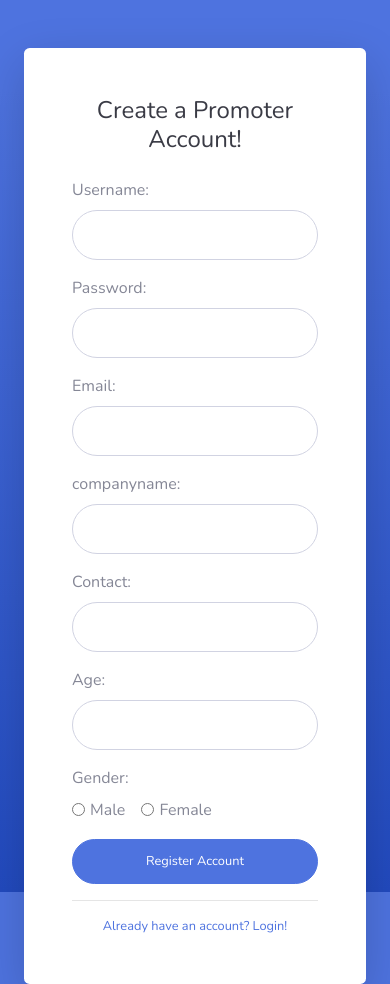
After one commit to 6302800892/Promotions-Management-System-using-Django-MySQL, a Django app: page /promotionapp/promoter/ in a window 390 px wide. The commit adds this page. Run offline with Django 5.2, Linux system fonts and the light colour scheme; some libraries are stand-ins or nearby versions.

Commit message:
Updated login page

```diff
--- a/promotion/promotionapp/urls.py
+++ b/promotion/promotionapp/urls.py
@@ -26,6 +26,7 @@ urlpatterns = [
     path('target_filters/', views.target_filters, name='target_filters'),
     path('editpromotions/<int:promoter_id>/', views.editpromotions, name='editpromotions'),
     path('after_promoter_login/', views.after_promoter_login, name='after_promoter_login'),
+    path('promoter/', views.promoter, name='promoter'),
 
 
 ]
--- a/promotion/promotionapp/views.py
+++ b/promotion/promotionapp/views.py
@@ -332,3 +332,55 @@ def editpromotions(request, promoter_id):
 
 def after_promoter_login(request):
     return render(request, 'after_promoter_login1.html')
+
+def promoter(request):
+    if request.method == "POST":
+        username = request.POST.get('username')
+        password = request.POST.get('password')
+        email = request.POST.get('email')
+        role = request.POST.get('Role')
+        gender = request.POST.get('gender')
+        age = request.POST.get('age')
+        company_name = request.POST.get('companyname')
+        contact = request.POST.get('contact')
+
+        if role == "Admin":
+            is_superuser = True
+            is_staff = True
+        else:
+            is_superuser = False
+            is_staff = False
+        if age and age.isdigit():
+            age = int(age)
+        else:
+            age = None
+        if User.objects.filter(username=username).exists():
+            return render(
+                request,
+                'promoterregistration.html',
+                {'error': 'Username already exists'}
+            )
+        else:
+            user = User.objects.create_user(
+                username=username,
+                password=password,
+                email=email,
+                gender=gender,
+                age=age,
+                is_user=False,
+                companyname=company_name,
+                contact=contact,
+                is_superuser=is_superuser,
+                is_staff=is_staff,
+                is_active=False,
+                first_name="",
+                last_name=""
+            )
+
+            return render(
+                request,
+                'loginpage.html',
+                {'success': 'Successfully Created'}
+            )
+    else:
+        return render(request, 'promoter.html')
--- a/promotion/templates/loginpage.html
+++ b/promotion/templates/loginpage.html
@@ -73,7 +73,7 @@
 
                                     <div class="text-center">
                                         <a class="small"
-                                           href="{% url 'promoterregistration' %}">
+                                           href="{% url 'promoter' %}">
                                             Create an Account!
                                         </a>
                                     </div>
--- /dev/null
+++ b/promotion/templates/promoter.html
@@ -0,0 +1,90 @@
+
+{% extends 'layout/base.html' %}
+{% block body %}
+<body class="bg-gradient-primary">
+<div class="container">
+
+    <div class="card o-hidden border-0 shadow-lg my-5">
+        <div class="card-body p-0">
+            <!-- Nested Row within Card Body -->
+            <div class="row">
+                <div class="col-lg-5 d-none d-lg-block bg-register-image"></div>
+                <div class="col-lg-7">
+                    <div class="p-5">
+                        <div class="text-center">
+                            <h1 class="h4 text-gray-900 mb-4">Create a Promoter Account!</h1>
+
+                            {% if error %}
+                            <div class="alert alert-danger" role="alert" style="font-weight: bold;">
+                                {{ error }}
+                            </div>
+                            {% endif %}
+                        </div>
+
+                        <form class="user" method="POST" action="{% url 'promoterregistration' %}">
+                            {% csrf_token %}
+                            <div class="form-group row">
+                                <div class="col-sm-6 mb-3 mb-sm-0">
+                                    <label for="username">Username:</label>
+                                    <input type="text" class="form-control form-control-user" id="username" name="username" required>
+                                </div>
+                                <div class="col-sm-6">
+                                    <label for="exampleInputPassword">Password:</label>
+                                    <input type="password" class="form-control form-control-user" id="exampleInputPassword" name="password" required>
+                                </div>
+                            </div>
+
+                            <div class="form-group">
+                                <label for="email">Email:</label>
+                                <input type="email" class="form-control form-control-user" id="email" name="email" required>
+                            </div>
+                            <div class="form-group">
+                                <label for="companyname">companyname:</label>
+                                <input type="text" class="form-control form-control-user" id="companyname" name="companyname" required>
+                            </div>
+                            <div class="form-group">
+                                <label for="contact">Contact:</label>
+                                <input type="tel" class="form-control form-control-user" id="contact" name="contact" required>
+                            </div>
+
+                            <div class="form-group row">
+                                <div class="col-sm-6 mb-3 mb-sm-0">
+                                    <label for="age">Age:</label>
+                                    <input type="number" class="form-control form-control-user" id="age" name="age" min="1" max="150" required>
+                                </div>
+                                <div class="col-sm-6">
+
+                                    <label>Gender:</label><br>
+                                    <div class="form-check form-check-inline">
+                                        <input class="form-check-input" type="radio" name="gender" value="Male" required>
+                                        <label class="form-check-label">Male</label>
+                                    </div>
+                                    <div class="form-check form-check-inline">
+                                        <input class="form-check-input" type="radio" name="gender" value="Female" required>
+                                        <label class="form-check-label">Female</label>
+                                    </div>
+                                </div>
+                            </div>
+
+
+
+
+
+                            <button type="submit" class="btn btn-primary btn-user btn-block">
+                                Register Account
+                            </button>
+                        </form>
+
+                        <hr>
+                        <div class="text-center">
+                            <a class="small" href="{% url 'loginpage' %}">Already have an account? Login!</a>
+                        </div>
+                    </div>
+                </div>
+            </div>
+        </div>
+    </div>
+
+</div>
+</body>
+{% endblock body %}
```
